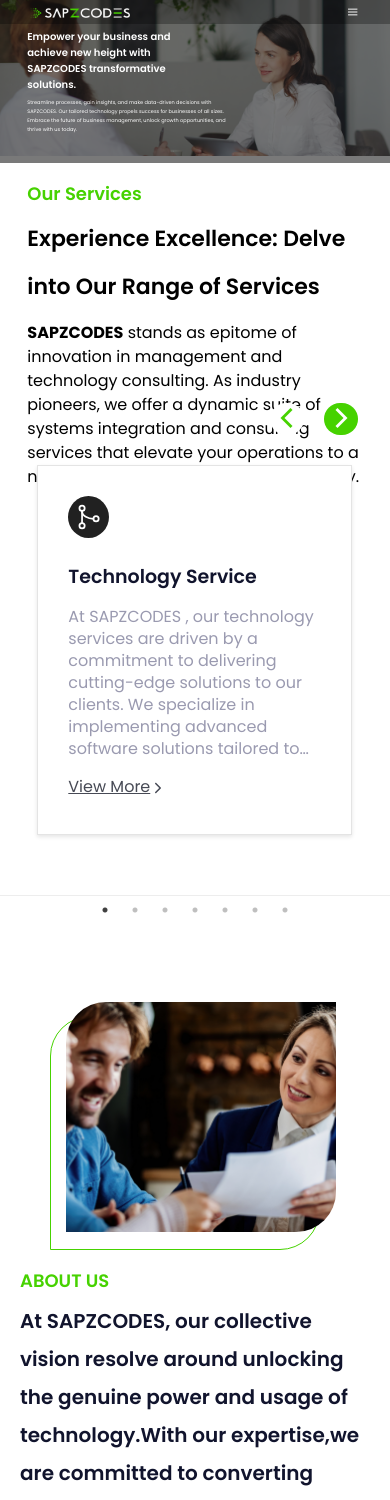
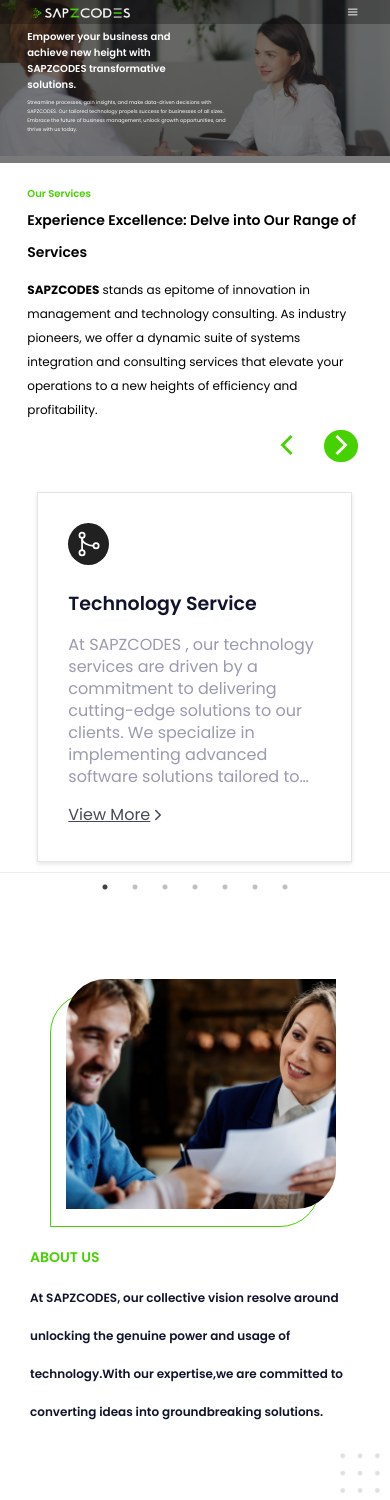
Before and after one commit to vijayaprathapkumar/sapzcodes, a Next.js app: page / in a window 390 px wide. Shown: the top 1500 px of the page. Built offline with nearby package versions, Linux system fonts and the light colour scheme.

Commit message:
responsive completed

```diff
--- a/src/components/carouselwithBanner/CarouselwithBanner.styled.tsx
+++ b/src/components/carouselwithBanner/CarouselwithBanner.styled.tsx
@@ -13,4 +13,10 @@
   gap: 10px;
   justify-content: right;
   margin-bottom: 20px;
+  ${breakpoints.xs}{
+    margin-top:70px;
+  }
+  ${breakpoints.md}{
+    margin-top:0px;
+  }
 `;
--- a/src/components/details/Details.styled.tsx
+++ b/src/components/details/Details.styled.tsx
@@ -39,7 +39,7 @@
     ${breakpoints.xs} {
         flex-direction:column;
         .image{
-            margin-top:700px;
+            margin-top:520px;
         }
         .dots{
             margin-top:-50px;
@@ -56,7 +56,7 @@
     }
     ${breakpoints.sm}{
         .image{
-            top:850px;
+            margin-top:450px;
         }
         .dark{
             margin-top:500px;
@@ -70,7 +70,7 @@
     ${breakpoints.md} {
         flex-direction:column;
         .image{
-            top:930px;
+            margin-top:530px;
         }
         .dots{
             margin-top:-30px;
@@ -88,7 +88,7 @@
     ${breakpoints.lg} {
         flex-direction:row;
         .image{
-            top:880px;
+            top:1050px;
         }
         .dark{
             margin-top:360px;
@@ -101,7 +101,7 @@
     }
     ${breakpoints.xl} {
         .image{
-            top:960px;
+            margin-top:560px;
         }
     }
 `;
@@ -142,7 +142,7 @@
     }
     ${breakpoints.md} {
         order: 1;
-        margin-left: ${({ imageAlignment }) => (imageAlignment === "right" ? '50%' : "10px")};
+        margin-left: ${({ imageAlignment }) => (imageAlignment === "right" ? '50%' : "60px")};
         margin-right: 0px;
         margin-top: 50px;
         margin-bottom:-20px;
@@ -202,19 +202,33 @@
     ${breakpoints.xs} {
         order: 2;
         margin-right: 20px;
-        margin-left: 20px;
+        margin-left:30px;
         margin-top:30px;
+        h4{
+           font-size:14px;
+        }
         h2{
-          font-size:20px;
+          font-size:12px;
+        }
+        p{
+          font-size:12px;
         }
         button{
-           margin-bottom:10px;
+           font-size:12px;
+           margin-bottom:20px;
         }
+    }
+    ${breakpoints.sm}{
+        margin-top:50px;
+        margin-left:50px;
+    }
+    ${breakpoints.sm}{
+        margin-left:60px;
     }
     ${breakpoints.lg} {
         margin-right: 100px;
-        margin-left:60px;
-        margin-top:25px;
+        margin-left:100px;
+        margin-top:50px;
         h2{
             font-size:20px;
         }
@@ -227,7 +241,7 @@
     }
     ${breakpoints.xl} {
         margin-right: 200px;
-        margin-left: 60px;
+        margin-left: 100px;
         h2{
             font-size:23px;
         }
--- a/src/components/enviormentPage/EnvironmentPage.Styled.tsx
+++ b/src/components/enviormentPage/EnvironmentPage.Styled.tsx
@@ -90,7 +90,7 @@
   ${breakpoints.xs} {
     font-size: 22px;
     font-weight: 800;
-    margin-top: 230px;
+    margin-top: 70px;
   }
   ${breakpoints.sm} {
     font-size: 36px;
@@ -115,6 +115,7 @@
     max-width: 440px;
     text-align: center;
     font-size: 12px;
+    padding:0 7%;
   }
   ${breakpoints.sm} {
     max-width: 840px;
--- a/src/config/body.ts
+++ b/src/config/body.ts
@@ -4,7 +4,7 @@
   imageAlignment: "left",
   image: "/images/About.png",
   marginTop: "-15px",
-  marginLeft: "50px",
+  marginLeft: "100px",
   height: "300px",
   width: "470px",
   title: "ABOUT US",
@@ -19,7 +19,7 @@
   imageAlignment: "right",
   image: "/images/Girl.png",
   marginTop: "-50px",
-  marginLeft: "50px",
+  marginLeft: "100px",
   height: "350px",
   width: "380px",
   title: "OUR CORE CAPABILITIES",
--- a/src/ui-component/card/Card.styled.tsx
+++ b/src/ui-component/card/Card.styled.tsx
@@ -6,6 +6,9 @@
 export const StyledCardContainer = styled.div`
   border-radius: 1rem;
   height: 430px;
+    ${breakpoints.xs} {
+      height: 380px;
+  }
 `;
 
 export const CardIcon = styled.div`
@@ -104,4 +107,7 @@
     text-decoration: underline;
     color: ${theme.colors.white};
   }
+    ${breakpoints.xs}{
+        margin-bottom:-40px;
+    }
 `;
--- a/src/ui-component/title/Title.styled.tsx
+++ b/src/ui-component/title/Title.styled.tsx
@@ -18,6 +18,12 @@
   line-height: 21.6px;
   color: ${theme.colors.green};
   margin-top: 20px;
+  ${breakpoints.xs}{
+      font-size:10px;
+  }
+  ${breakpoints.md}{
+      font-size:18px;
+  }
 `;
 export const SubTitle = styled.div`
   display: flex;
@@ -28,11 +34,13 @@
   letter-spacing: calc(0.18 * 0.5 / 100);
   margin-top: 20px;
   ${breakpoints.xs} {
-    font-size: 22px;
-    margin-top: 10px;
+    font-size: 14px;
+    margin-top: 0px;
+    line-height: 31.6px;
   }
   ${breakpoints.lg} {
     font-size: 40px;
+    margin-top: 30px;
   }
 `;
 
@@ -44,6 +52,10 @@
   ${breakpoints.xs} {
     width: 340px;
     margin-top: 10px;
+    font-size:12px;
+  }
+  ${breakpoints.sm} {
+    width: 650px;
   }
   ${breakpoints.md} {
     width: 630px !important;
```
Also changed, not shown: src/components/TitleWithCardTemplate/TitleWithCardTemplate.styled.tsx (+7 -0 lines), src/components/carrer/Carrer.styled.tsx (+14 -2 lines).
